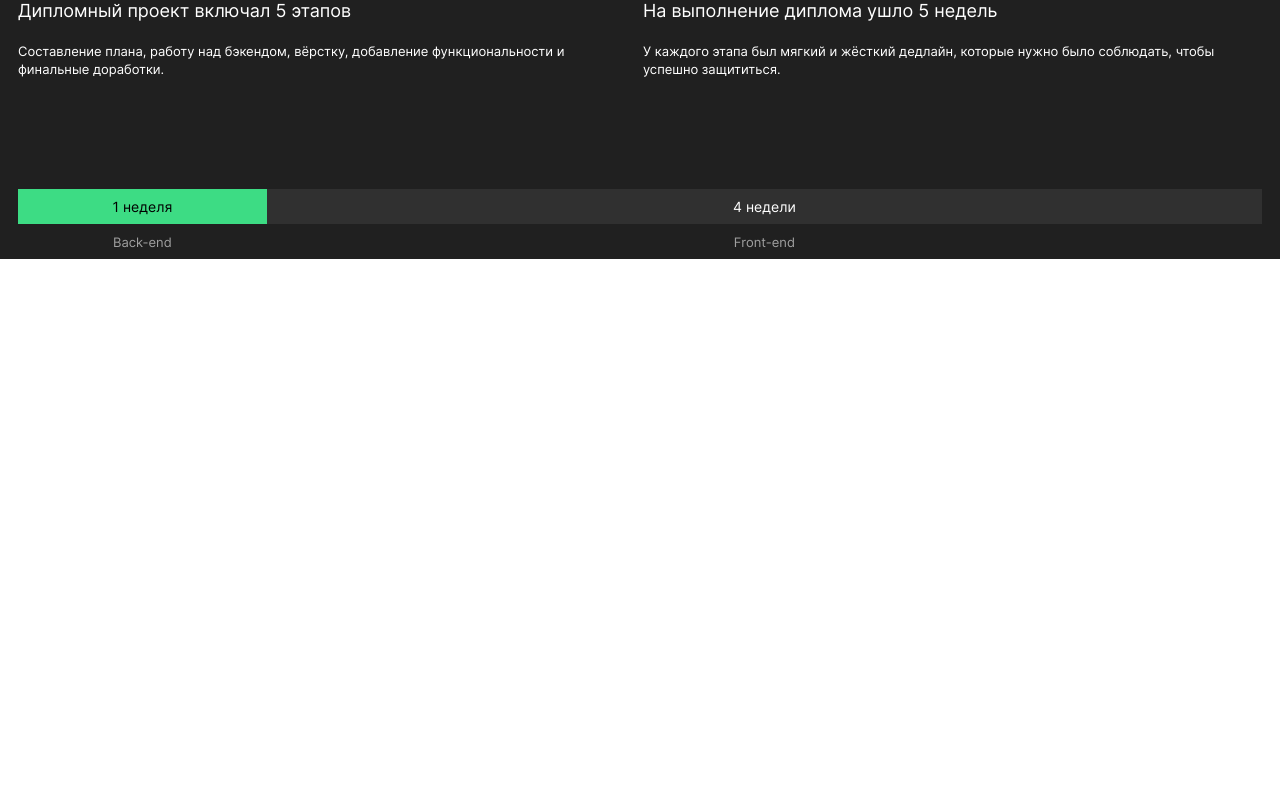
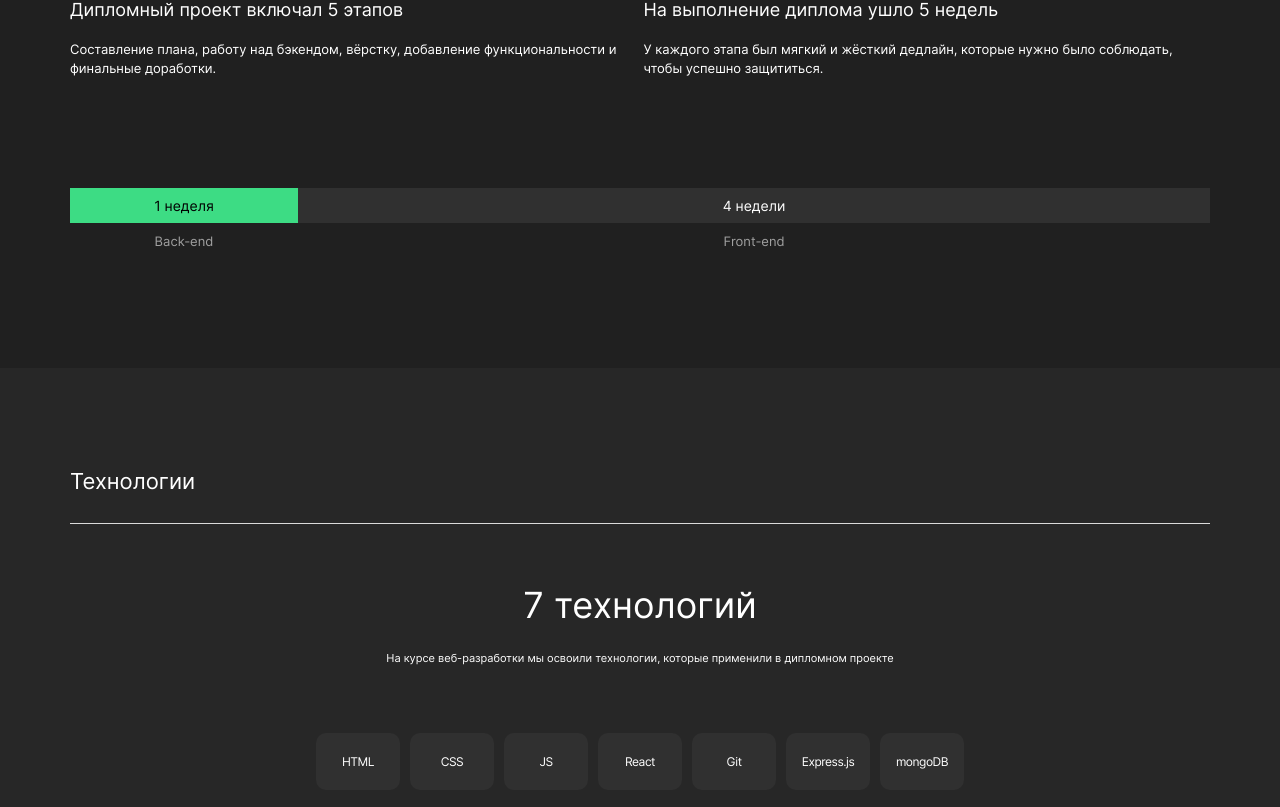
Before and after one commit to BJuice1984/movies-explorer-frontend, a React (Create React App) app: page / in a window 1280 px wide. Shown: the part 913-1720 px from the top of the page. Before the commit the page ends 1172 px from the top, so only its background shows below. Built offline with nearby package versions, Linux system fonts and the light colour scheme.

Commit message:
feat/Создать компонент Techs.js + CSS

```diff
--- a/src/components/AboutProject/AboutProject.css
+++ b/src/components/AboutProject/AboutProject.css
@@ -4,6 +4,20 @@
   padding-left: 18px;
   padding-right: 18px;
   padding-top: 70px;
+}
+
+@media screen and (min-width: 768px) {
+  .about-project {
+    padding-left: 50px;
+    padding-right: 50px;
+  }
+}
+
+@media screen and (min-width: 1024px) {
+  .about-project {
+    padding-left: 70px;
+    padding-right: 70px;
+  }
 }
 
 .about-project__container {
@@ -30,6 +44,13 @@
   min-height: 22px;
   text-align: left;
   padding-bottom: 28px;
+}
+
+@media screen and (min-width: 768px) {
+  .about-project__title {
+    font-size: 22px;
+    line-height: 1.23;
+  }
 }
 
 .about-project__list {
@@ -77,6 +98,13 @@
   display: grid;
   grid-template-columns: 1fr 4fr;
   grid-template-rows: repeat(2, 1fr);
+  padding-bottom: 70px;
+}
+
+@media screen and (min-width: 768px) {
+  .about-project__plan {
+    padding-bottom: 110px;
+  }
 }
 
 .about-project__time {
--- a/src/components/AboutProject/AboutProject.js
+++ b/src/components/AboutProject/AboutProject.js
@@ -26,7 +26,6 @@ function AboutProject() {
         <span className="about-project__time-description">Back-end</span>
         <span className="about-project__time-description">Front-end</span>
       </article>
-
     </section>
   )
 }
--- a/src/components/Main/Main.js
+++ b/src/components/Main/Main.js
@@ -1,5 +1,6 @@
 import React from "react";
 import Promo from '../Promo/Promo';
+import Techs from "../Techs/Techs";
 import AboutProject from "../AboutProject/AboutProject";
 import './Main.css';
 
@@ -9,6 +10,7 @@ function Main() {
     <main className="main">
       <Promo />
       <AboutProject />
+      <Techs />
 
     </main>
   )
--- a/src/components/Promo/Promo.js
+++ b/src/components/Promo/Promo.js
@@ -9,7 +9,7 @@ function Promo() {
       <div className="promo__container">
         <img className="promo__logo" src={MainLogo} alt='Картинка основной логотип проекта'></img>
         <h1 className="promo__title">Учебный проект студента факультета Веб-разработки</h1>
-        <h2 className="promo__subtitle">Листайте ниже, чтобы узнать больше про этот проект и его создателя</h2>
+        <p className="promo__subtitle">Листайте ниже, чтобы узнать больше про этот проект и его создателя</p>
         <button className="promo__button">Узнать больше</button>
 
       </div>
--- /dev/null
+++ b/src/components/Techs/Techs.css
@@ -0,0 +1,100 @@
+.techs {
+  margin: 0;
+  padding-left: 18px;
+  padding-right: 18px;
+  padding-top: 70px;
+  min-height: 581px;
+}
+
+@media screen and (min-width: 768px) {
+  .techs {
+    padding-left: 50px;
+    padding-right: 50px;
+    padding-top: 90px;
+    background-color: #272727;
+    min-height: 477px;
+  }
+}
+
+@media screen and (min-width: 1024px) {
+  .techs {
+    padding-left: 70px;
+    padding-right: 70px;
+    padding-top: 100px;
+    min-height: 525px;
+  }
+}
+
+.techs_container {
+  margin: 0 auto;
+  display: flex;
+  flex-direction: column;
+  padding-top: 60px;
+}
+
+.techs__title {
+  border-bottom: 1px solid #000;
+  font-size: 18px;
+  line-height: 1.57;
+  color: #fff;
+  margin: 0;
+  font-weight: 400;
+  min-height: 22px;
+  text-align: left;
+  padding-bottom: 28px;
+}
+
+@media screen and (min-width: 768px) {
+  .techs__title {
+    border-bottom: 1px solid #DADADA;
+    font-size: 22px;
+    line-height: 1.23;
+  }
+}
+
+.techs__subtitle {
+  font-size: 36px;
+  line-height: 1.2;
+  color: #fff;
+  margin: 0;
+  font-weight: 400;
+  min-height: 36px;
+  text-align: center;
+  padding-bottom: 24px;
+  padding-top: 60px;
+}
+
+.techs__description {
+  font-size: 11px;
+  line-height: 1.45;
+  color: #fff;
+  margin: 0;
+  font-weight: 400;
+  min-height: 32px;
+  text-align: center;
+}
+
+.techs__list {
+  margin: 0;
+  padding: 0;
+  padding-top: 50px;
+  display: grid;
+  grid-template-columns: repeat(auto-fit, 84px);
+  gap: 10px;
+  justify-content: center;
+}
+
+.techs__item {
+  list-style: none;
+  font-size: 12px;
+  line-height: 57px;
+  font-weight: 400;
+  letter-spacing: -0.04em;
+  color: #fff;
+  text-decoration: none;
+  text-align: center;
+  border-radius: 10px;
+  background-color: #303030;
+  min-height: 57px;
+  width: 84px;
+}
--- /dev/null
+++ b/src/components/Techs/Techs.js
@@ -0,0 +1,24 @@
+import React from "react";
+import './Techs.css';
+
+function Techs() {
+
+  return (
+    <section className="techs">
+      <h2 className="techs__title">Технологии</h2>
+      <h3 className="techs__subtitle">7 технологий</h3>
+      <p className="techs__description">На курсе веб-разработки мы освоили технологии, которые применили в дипломном проекте</p>
+        <ul className="techs__list">
+          <li className="techs__item">HTML</li>
+          <li className="techs__item">CSS</li>
+          <li className="techs__item">JS</li>
+          <li className="techs__item">React</li>
+          <li className="techs__item">Git</li>
+          <li className="techs__item">Express.js</li>
+          <li className="techs__item">mongoDB</li>
+        </ul>
+    </section>
+  )
+}
+
+export default Techs;
```
